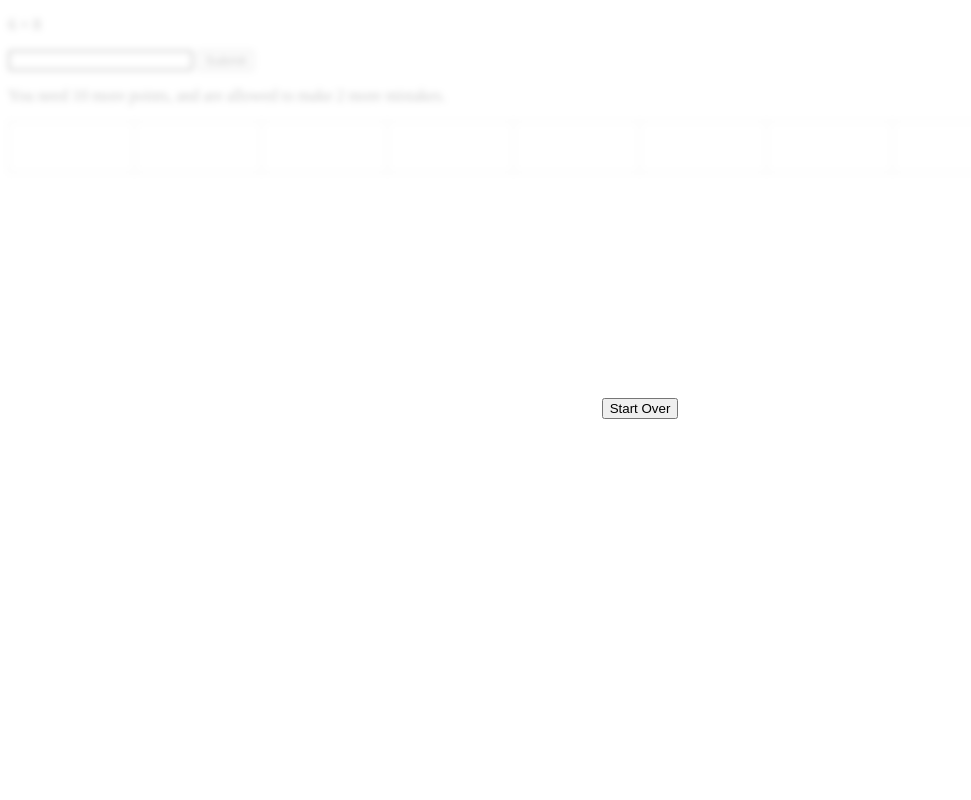
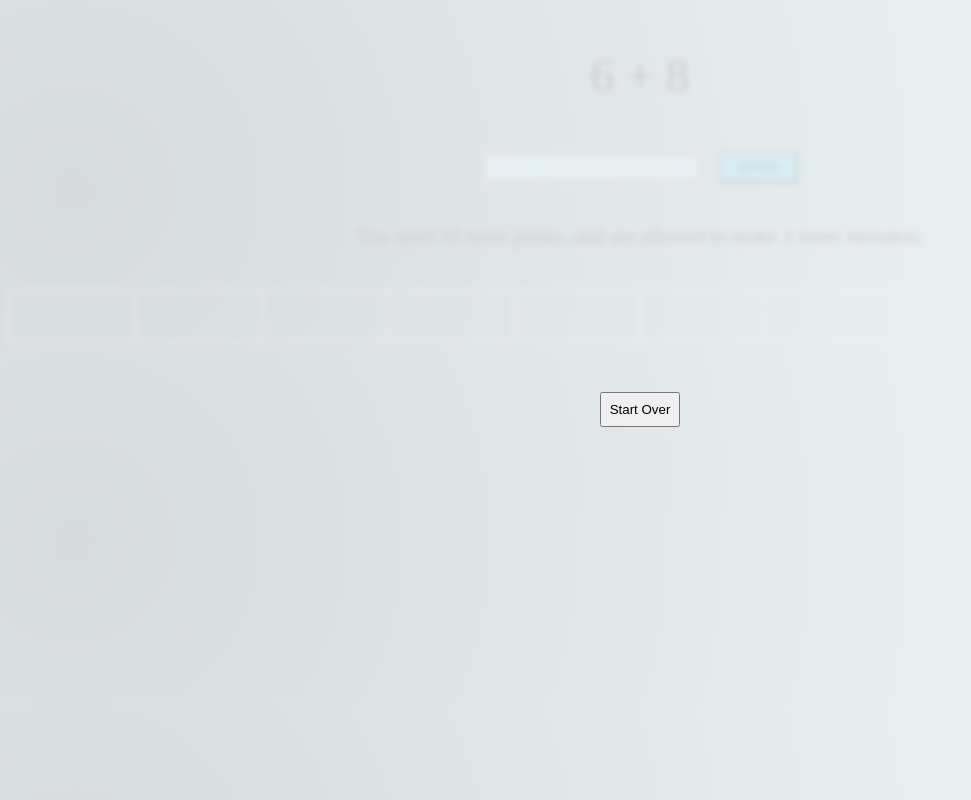
Before and after one commit to Danutzz8/Math-Game-Js, a plain HTML site: page index.html in a window 1280 px wide. Shown: the whole page, without its empty margins (0-971 px from the left). Drawn offline with Linux system fonts and the light colour scheme.

Commit message:
some style added

```diff
--- a/index.html
+++ b/index.html
@@ -38,7 +38,7 @@
 
     <div class="overlay">
         <div class="overlay-inner">
-            <p class="end-message"></p>
+            <h2 class="end-message"></h2>
             <button class="reset-btn">Start Over</button>
         </div>
     </div>
--- a/script.js
+++ b/script.js
@@ -42,7 +42,7 @@ function handleSubmit(e) {
     e.preventDefault() // to prevent default behaviour for submit
 
     let correctAnswer
-    const problem = state.currentProblem  // asigning a cariable so that is shorter
+    const problem = state.currentProblem  // asigning a variable to be shorter down the line
     if (problem.operator == '+') correctAnswer = problem.numberOne + problem.numberTwo
     if (problem.operator == '-') correctAnswer = problem.numberOne - problem.numberTwo
     if (problem.operator == 'x') correctAnswer = problem.numberOne * problem.numberTwo
@@ -58,6 +58,8 @@ function handleSubmit(e) {
         state.wrongAnswers++
        // alert('wrong')
        mistakesAllowed.textContent = 2 - state.wrongAnswers;
+       problemElement.classList.add('animate-wrong');
+       setTimeout(() => problemElement.classList.remove('animate-wrong') ,450)
     }
     checkLogic()
 }
@@ -71,7 +73,7 @@ function checkLogic() {
     }
     // if you lost
     if(state.wrongAnswers === 3) {
-        endMessage.textContent = 'Sorry!, You Lost.'
+        endMessage.textContent = 'Sorry! You Lost.'
         document.body.classList.add('overlay-is-open')
         setTimeout(() => resetBtn.focus(), 300)
 
--- a/style.css
+++ b/style.css
@@ -1,3 +1,8 @@
+body {
+    background-image: radial-gradient( circle farthest-corner at 5.6% 54.5%,  rgba(47,71,79,1) 0%, rgba(159,188,198,1) 83.6% );
+}
+
+
 .boxes {
     display: flex;
     width: 100%;
@@ -7,6 +12,49 @@
     border: 1px solid #c7c7c7;
     border-right: none;
     position: relative;
+}
+
+.problem {
+    text-align: center;
+    font-size: 3rem;
+}
+
+.our-form {
+    display: flex;
+    justify-content: center;
+
+}
+
+.button {
+    width: 6em;
+    background-color: rgba(35, 173, 211, 0.781);
+}
+
+.button:hover{
+    background-color: rgba(144, 189, 202, 0.781);
+}
+
+.our-field {
+    margin-right: 1em;
+    padding: .3em;
+    font-size: 1rem;
+    background-color:rgba(144, 189, 202, 0.781);
+}
+
+.status {
+    text-align: center;
+    margin: 2em;
+    font-size: 1.3rem;
+
+}
+
+.end-message {
+    text-align: center;
+}
+
+.reset-btn {
+    margin: 2.5em;
+    padding: .6em;
 }
 
 .progress-inner {
@@ -55,3 +103,19 @@ transform: scale(1);
 body.overlay-is-open .main-ui {
     filter: blur(3px);
 }
+
+@keyframes showError {
+    50% {
+        color: red;
+        transform: scale(1.2);
+    }
+
+    100% {
+        color: #333;
+        transform: scale(1);
+    }
+}
+
+.animate-wrong {
+    animation: .40s showError;
+}
```
